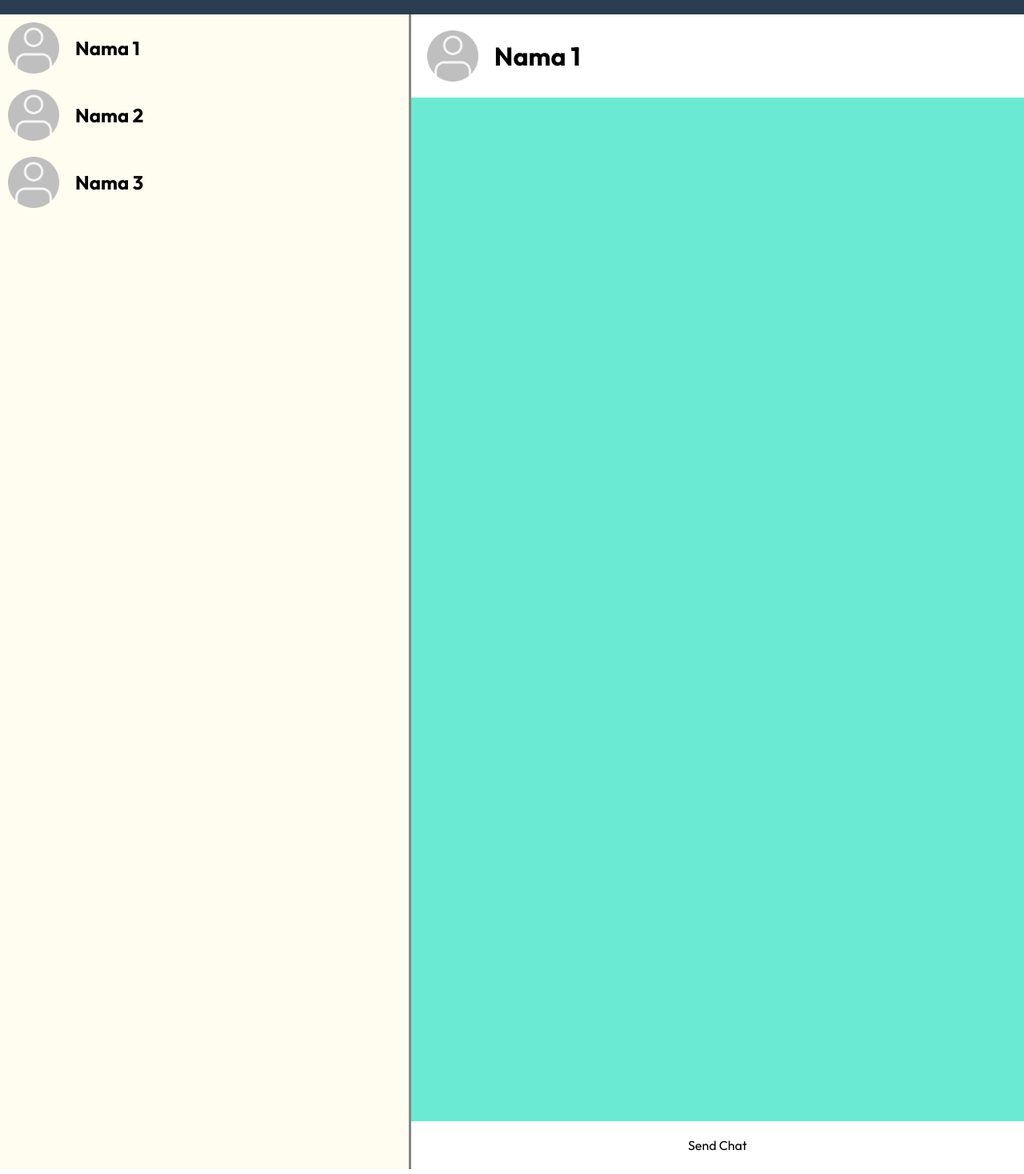
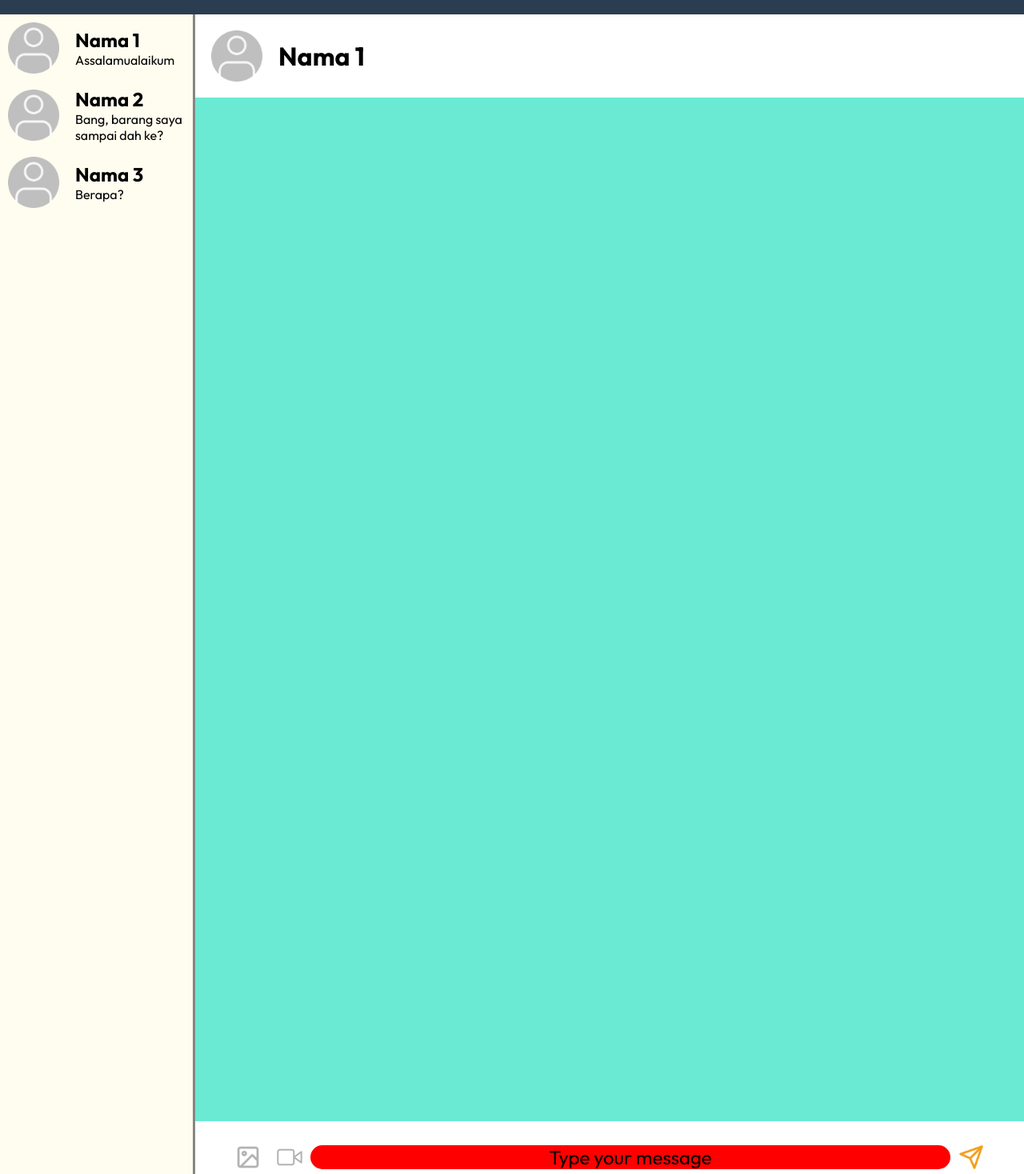
Before and after one commit to RareZyn/property-pro, a React (Create React App) app: page /chat in a window 1280 px wide. Shown: the part 182-1650 px from the top of the page at 80% size. Built offline with nearby package versions, Linux system fonts and the light colour scheme.

Commit message:
Improve Chat full Screen and Added Click Chat Popup to Fullscreen

```diff
--- a/src/Pages/Social/Chat.css
+++ b/src/Pages/Social/Chat.css
@@ -32,11 +32,14 @@
     margin: 10px;
 }
 
+.ChatList li div{
+    text-align: left;
+    margin-left: 10px;
+}
+
 .ChatList li h1{
-    text-align: left;
     text-decoration: none;
     font-size: 24px;
-    margin-left: 10px;
 }
 
 .ChatScreen{
@@ -80,7 +83,25 @@
 }
 
 .SendChat{
+    height: 90px;
+    justify-content: space-between;
+    display: flex;
+    align-items: center;
     background-color: var(--white);
     position: relative;
     bottom: 0;
 }
+
+.SendChat .ChatInput{
+    display: inline-block;
+    width: 800px;
+    border-radius: 25px;
+    background-color: red;
+    font-size: 24px;
+}
+
+.SendChat img{
+    width: 32px;
+    height: 32px;
+    margin: 10px;
+}
--- a/src/Pages/Social/Chat.js
+++ b/src/Pages/Social/Chat.js
@@ -6,10 +6,13 @@ export const Chat = () => {
       <ul className="ChatList">
         <li>
           <img src={require("../../Res/image/user profile.png")}/>
-          <h1>Nama 1</h1>
+          <div>
+            <h1>Nama 1</h1>
+            <p1>Assalamualaikum</p1>
+          </div>
         </li>
-        <CustomChatUserList userName={"Nama 2"}></CustomChatUserList>
-        <CustomChatUserList userName={"Nama 3"}></CustomChatUserList>
+        <CustomChatUserList userName={"Nama 2"} chatContent={"Bang, barang saya sampai dah ke?"}></CustomChatUserList>
+        <CustomChatUserList userName={"Nama 3"} chatContent={"Berapa?"}></CustomChatUserList>
       </ul>
       <div className="ChatScreen">
         <div className="ChatUser">
@@ -19,17 +22,25 @@ export const Chat = () => {
 
         <div className="ChatContainer"></div>
 
-        <div className="SendChat">Send Chat</div>
+        <div className="SendChat">
+          <img src={require("../../Res/image/image-chat.png")}/>
+          <img src={require("../../Res/image/video.png")}/>
+          <div className="ChatInput">Type your message</div>
+          <img src={require("../../Res/image/send-orange.png")}/>
+        </div>
       </div>
     </div>
   );
 };
 
-function CustomChatUserList({src,userName}){
+function CustomChatUserList({src,userName,chatContent}){
   return(
     <li>
       <img src={require("../../Res/image/user profile.png")}/>
-      <h1>{userName}</h1>
+      <div>
+        <h1>{userName}</h1>
+        <p1>{chatContent}</p1>
+      </div>
     </li>
   )
 }
--- a/src/Pages/Social/ChatPopup.css
+++ b/src/Pages/Social/ChatPopup.css
@@ -10,14 +10,14 @@
     position: absolute;
     top:5rem;
     right: 0;
-    transform: translateX(-15%);
-    width: 450px;
+    transform: translateX(-50%);
+    width: auto;
     z-index: 2;
 }
 
 .ChatPopup ul{
     list-style: none;
-    width: 450px;
+    width: auto;
     display: flex;
     flex-direction: column;
     background-color: var(--creamyWhite);
@@ -88,3 +88,10 @@
 .hidden{
     display: none;
 }
+
+a{
+    text-decoration: none;
+    color: var(--darkBlue);
+    display: flex;
+    align-items: center;
+}
--- a/src/Pages/Social/ChatPopup.js
+++ b/src/Pages/Social/ChatPopup.js
@@ -13,12 +13,15 @@ export const ChatPopup = ({className}) => {
             </a>
           </div>
         </li>
+
         <li>
-          <div className="ProfilePicture"></div>
-          <div className="ChatInfo">
-            <h1>Chat 1</h1>
-            <p>Assalamualaikum</p>
-          </div>
+          <a href="./chat">
+            <div className="ProfilePicture"></div>
+            <div className="ChatInfo">
+              <h1>Chat 1</h1>
+              <p>Assalamualaikum</p>
+            </div>
+          </a>
         </li>
         <CustomChatUserListPopup username={"Chat 2"} chat={"Bang, barang sampai dah ke?"}></CustomChatUserListPopup>
         <CustomChatUserListPopup username={"Chat 3"} chat={"Berapa?"}></CustomChatUserListPopup>
```
Also changed, not shown: src/Res/image/image-chat.png (added), src/Res/image/send-orange.png (added).
